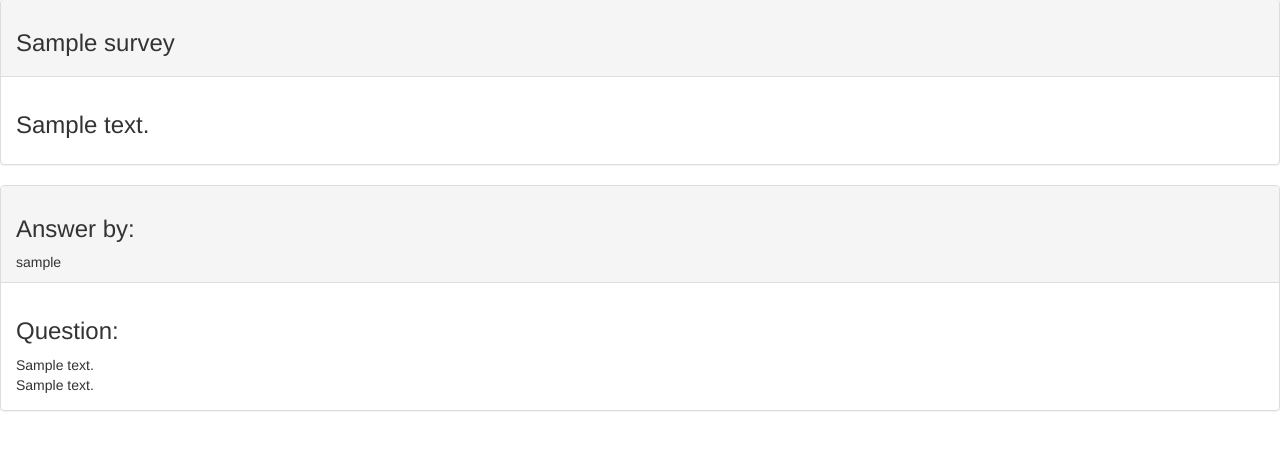
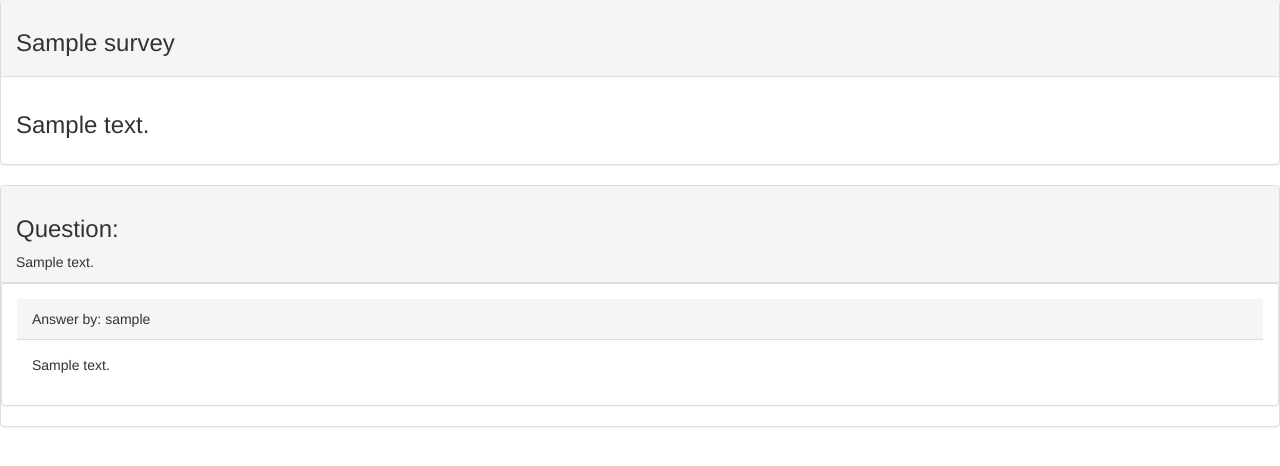
Before and after one commit to JHadley1406/survey, a Django app: template templates/taken_survey.html in a window 1280 px wide. Shown: the part 133-599 px from the top of the page. Run offline with Django 3.2, Linux system fonts and the light colour scheme; the template is opened without the code that fills it: values that come from a table or form of the project are taken from there, others are empty; tables that the repository leaves empty hold one stand-in row (values such as "Sample post"); parts of the project's set-up code (start-up, migrations or seed data) failed here and were passed over; some libraries are stand-ins or nearby versions.

Commit message:
refactor: Re-wrote survey list to group answers by question

```diff
--- a/templates/taken_survey.html
+++ b/templates/taken_survey.html
@@ -9,17 +9,25 @@
     </div>
 </div>
     <div class="panel panel-default">
-    {% for answer in answers %}
+    {% for question in questions %}
         <div class="panel-heading">
-            <h3>Answer by: </h3><span>{{ answer.taker }}</span>
-        </div>
-        <div class="panel-body">
             <div>
                 <h3>Question:</h3>
             </div>
-            <div>{{ answer.question.text }}</div>
-            <div>{{ answer.body }}</div>
+            <div>{{ question.text }}</div>
         </div>
+        {% for answer in answers %}
+            {% if answer.question.id == question.id %}
+                <div class="panel panel-default panel-body">
+                    <div class="panel-heading">
+                        <span>Answer by: </span><span>{{ answer.taker }}</span>
+                    </div>
+                    <div class="panel-body">
+                        <div>{{ answer.body }}</div>
+                    </div>
+                </div>
+            {% endif %}
+        {% endfor %}
     {% endfor %}
     </div>
 
```
